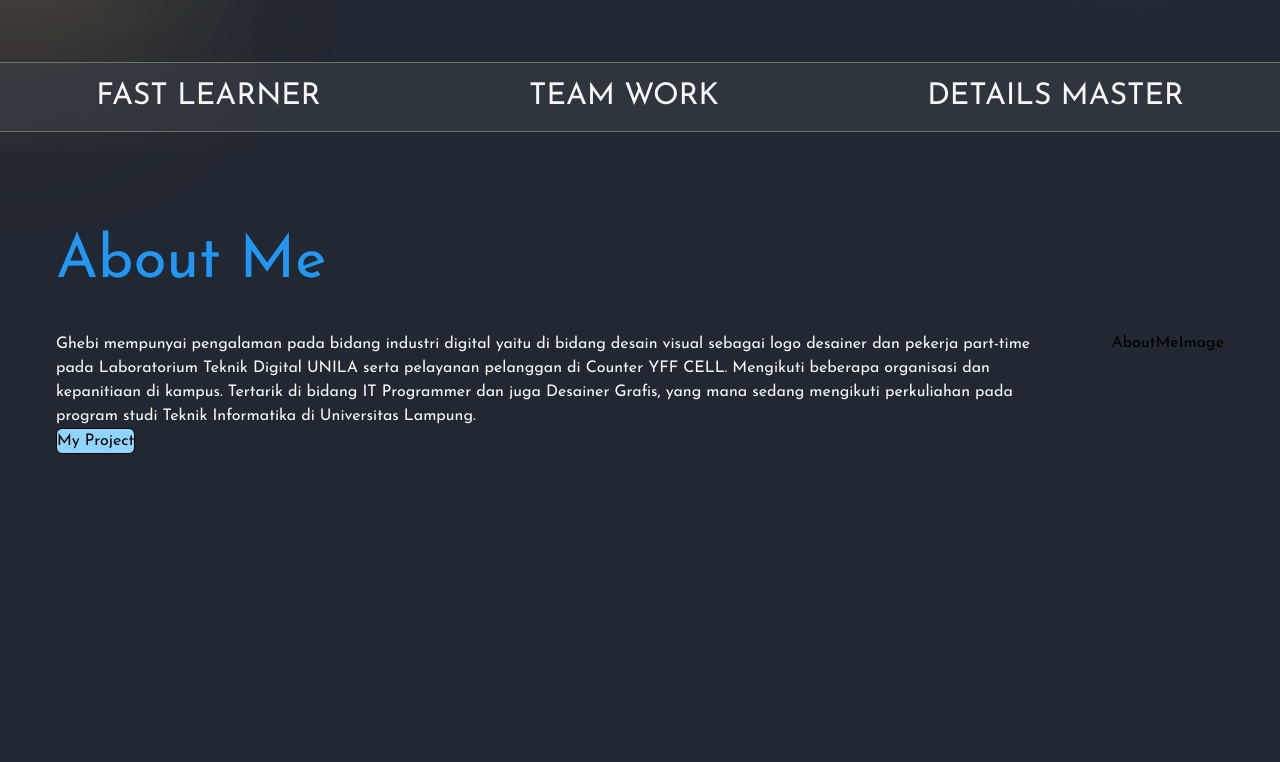
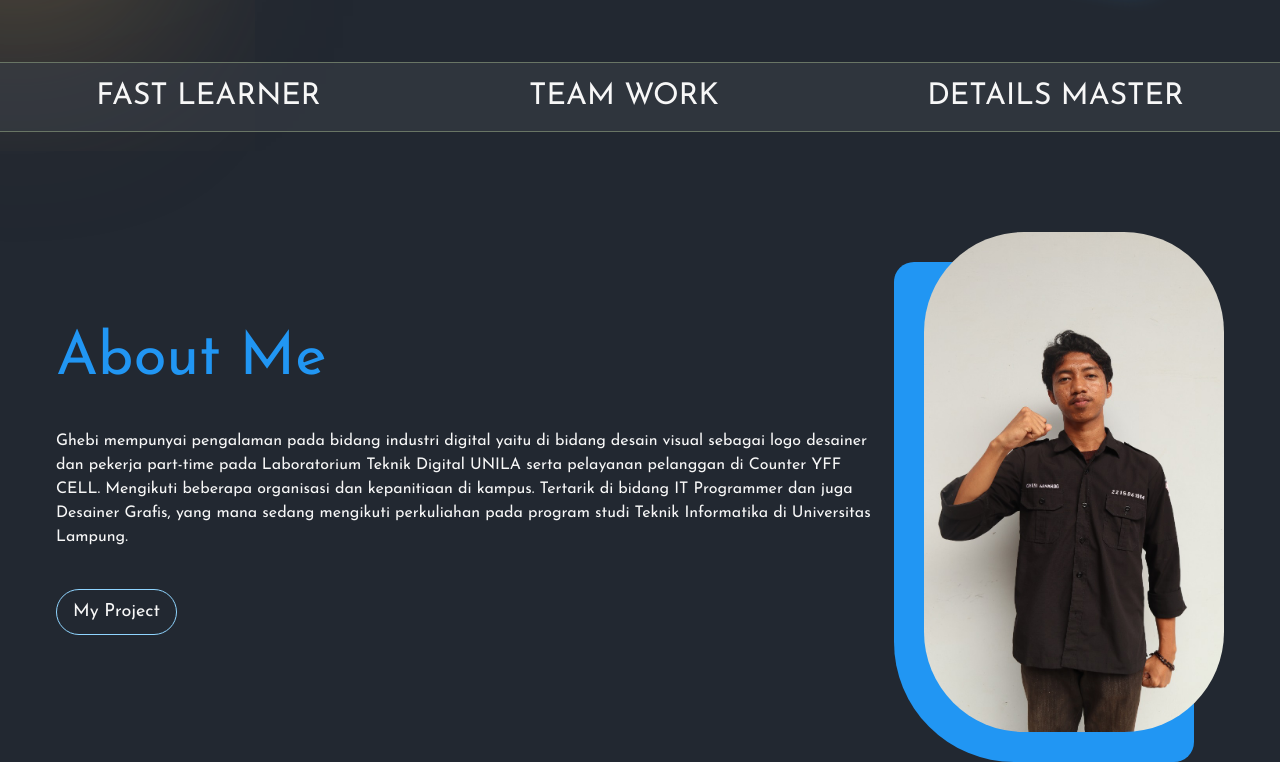
Before and after one commit to OntongGhebi/Portofolio, a React (Vite) app in the folder portofolio/portofolio/: page / in a window 1280 px wide. Shown: the part 612-1374 px from the top of the page. Before the commit the page ends 1066 px from the top, so only its background shows below. Built offline with nearby package versions, Linux system fonts and the light colour scheme.

Commit message:
About Me Finish, Start My Skill Section

```diff
--- a/portofolio/portofolio/src/components/AboutMeSection/AboutMeImage.jsx
+++ b/portofolio/portofolio/src/components/AboutMeSection/AboutMeImage.jsx
@@ -1,5 +1,16 @@
 const AboutMeImage = () => {
-  return <div>AboutMeImage</div>;
+  return (
+    <div className="h-[500px] w-[300px] relative">
+      <div className="h-[500px] w-[300px] rounded-[100px] absolute overflow-hidden">
+        <img
+          src="pp-pdh2.png"
+          alt="About Me Image"
+          className="h-full w-auto object-cover"
+        />
+      </div>
+      <div className="h-[500px] w-[300px] bg-blue absolute bottom-[-30px] left-[-30px] rounded-bl-[120px] rounded-tr-[120px] rounded-br-[20px] rounded-tl-[20px] -z-10"></div>
+    </div>
+  );
 };
 
 export default AboutMeImage;
--- a/portofolio/portofolio/src/components/AboutMeSection/AboutMeMain.jsx
+++ b/portofolio/portofolio/src/components/AboutMeSection/AboutMeMain.jsx
@@ -4,8 +4,12 @@ import AboutMeText from "./AboutMeText";
 const AboutMeMain = () => {
   return (
     <div className="flex md:flex-row sm:flex-col gap-12 px-4 max-w-[1200px] mx-auto mt-[100px] justify-between items-center">
-      <AboutMeText />
-      <AboutMeImage />
+      <div>
+        <AboutMeText />
+      </div>
+      <div>
+        <AboutMeImage />
+      </div>
     </div>
   );
 };
--- a/portofolio/portofolio/src/components/AboutMeSection/AboutMeText.jsx
+++ b/portofolio/portofolio/src/components/AboutMeSection/AboutMeText.jsx
@@ -11,7 +11,9 @@ const AboutMeText = () => {
         sedang mengikuti perkuliahan pada program studi Teknik Informatika di
         Universitas Lampung.
       </p>
-      <button className="border rounded-md bg-lightblue">My Project</button>
+      <button className="border border-lightblue rounded-full py-2 px-4 text-lg flex items-center mt-10 hover:bg-lightblue text-white hover:text-lightOrange transition-all duration-500 cursor-pointer md:self-start sm:self-end ">
+        My Project
+      </button>
     </div>
   );
 };
```
Also changed, not shown: portofolio/portofolio/public/pp-pdh2.png (renamed from portofolio/portofolio/public/PP Aing (Himatro) kompres.png).
